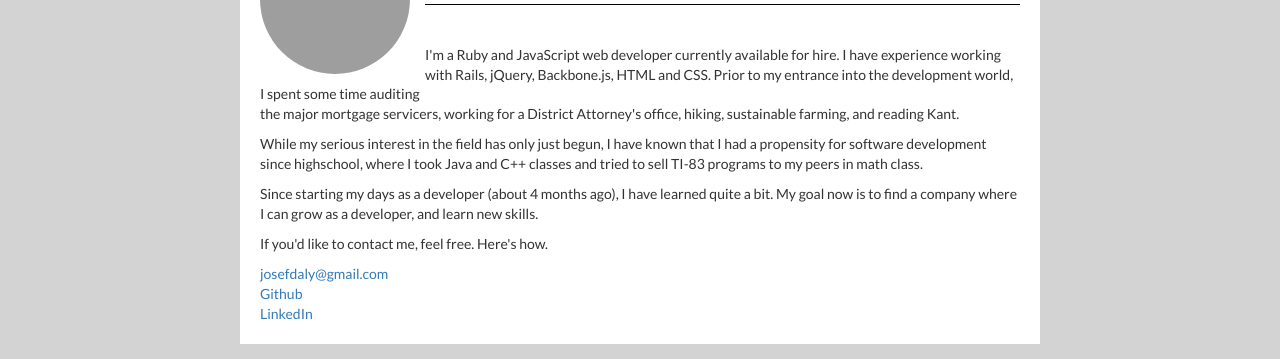
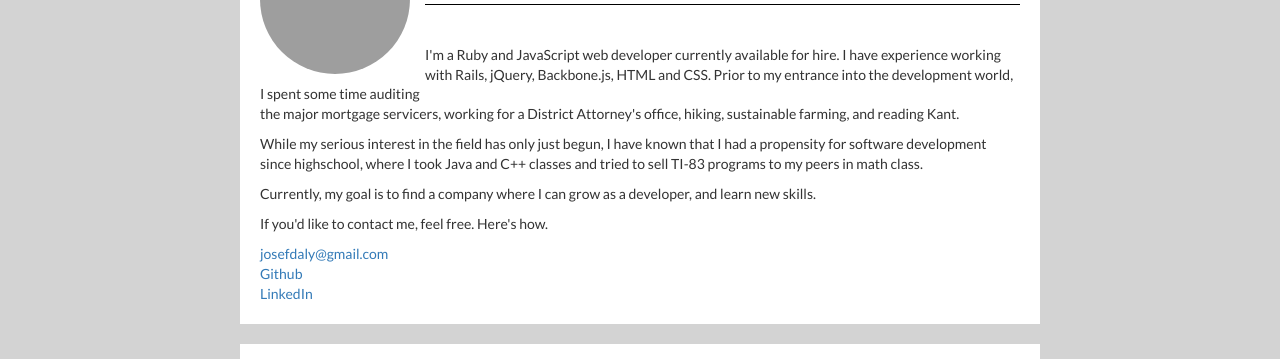
Before and after one commit to josefdaly/portfolio-page, a plain HTML site: page index.html in a window 1280 px wide. Shown: the part 186-545 px from the top of the page. Drawn offline with nearby package versions, Linux system fonts and the light colour scheme; grey boxes are pictures that could not be loaded.

Commit message:
Edit About me

```diff
--- a/index.html
+++ b/index.html
@@ -55,8 +55,7 @@
           my peers in math class.
         </p>
         <p>
-          Since starting my days as a developer (about 4 months ago), I have learned
-          quite a bit. My goal now is to find a company where I can grow as a
+          Currently, my goal is to find a company where I can grow as a
           developer, and learn new skills.
         </p>
         <p>
@@ -310,7 +309,8 @@
         click: function () {
           $('#rubychessModal').modal('toggle');
         }
-      })
+      });
+      $(".about")
     </script>
   </body>
 </html>
```
